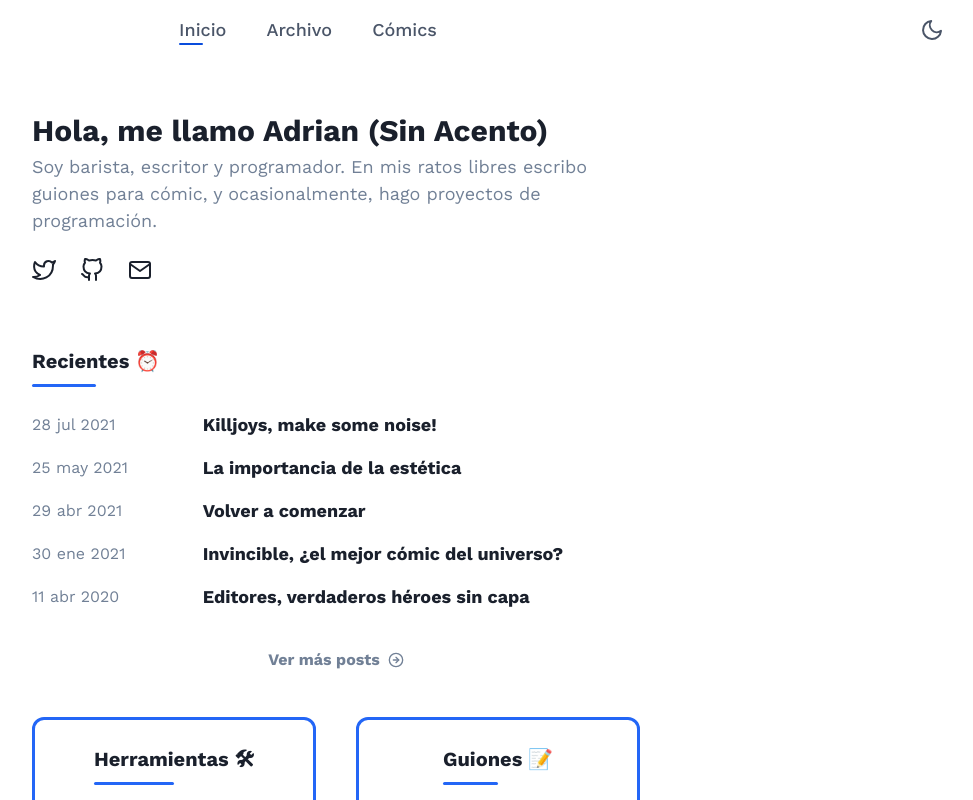
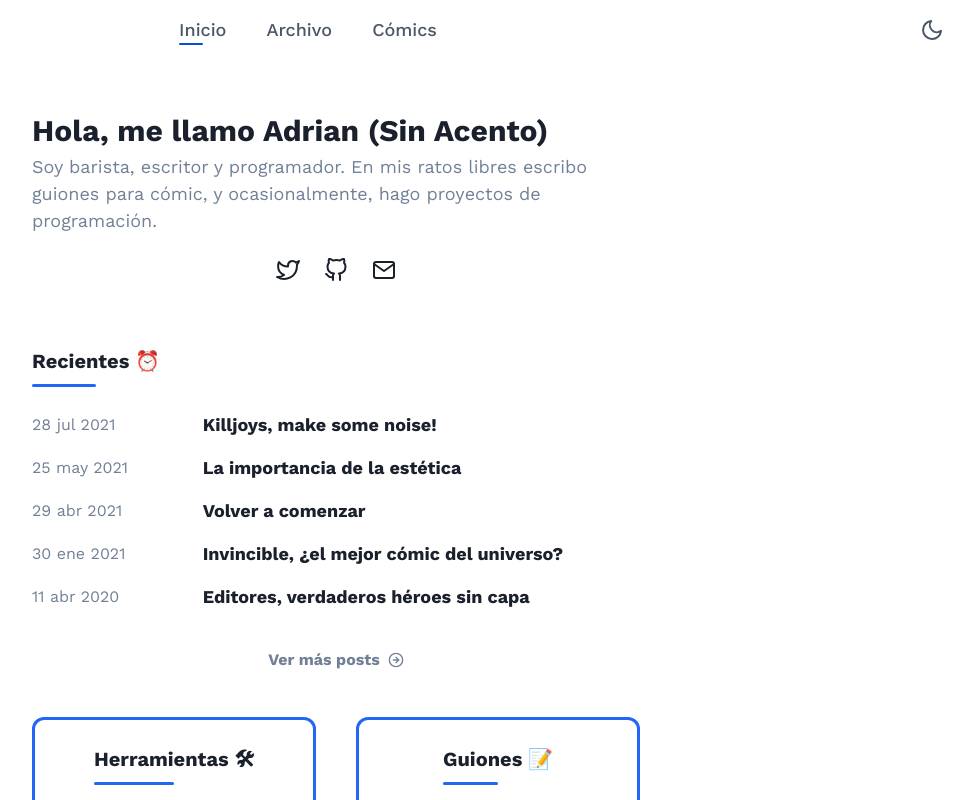
Before and after one commit to adrrian17/v2, a Next.js app: page / in a window 1280 px wide. Shown: the top 800 px of the page, without its empty margins (304-1277 px from the left). Built offline with nearby package versions, Linux system fonts and the light colour scheme.

Commit message:
Center the social icons in the intro

```diff
--- a/src/components/general/Intro.jsx
+++ b/src/components/general/Intro.jsx
@@ -4,8 +4,6 @@ import {
   Link,
   useColorModeValue,
   Container,
-  Flex,
-  Image,
 } from '@chakra-ui/react';
 
 import { FiGithub, FiMail, FiTwitter } from 'react-icons/fi';
@@ -24,7 +22,7 @@ export default function Intro() {
         Soy barista, escritor y programador. En mis ratos libres escribo guiones
         para cómic, y ocasionalmente, hago proyectos de programación.
       </Text>
-      <Stack mt={6} direction={'row'} spacing={6}>
+      <Stack mt={6} justify={'center'} direction={'row'} spacing={6}>
         <Link
           _hover={{ color: 'brand.500' }}
           href="https://twitter.com/adrrian17"
```
